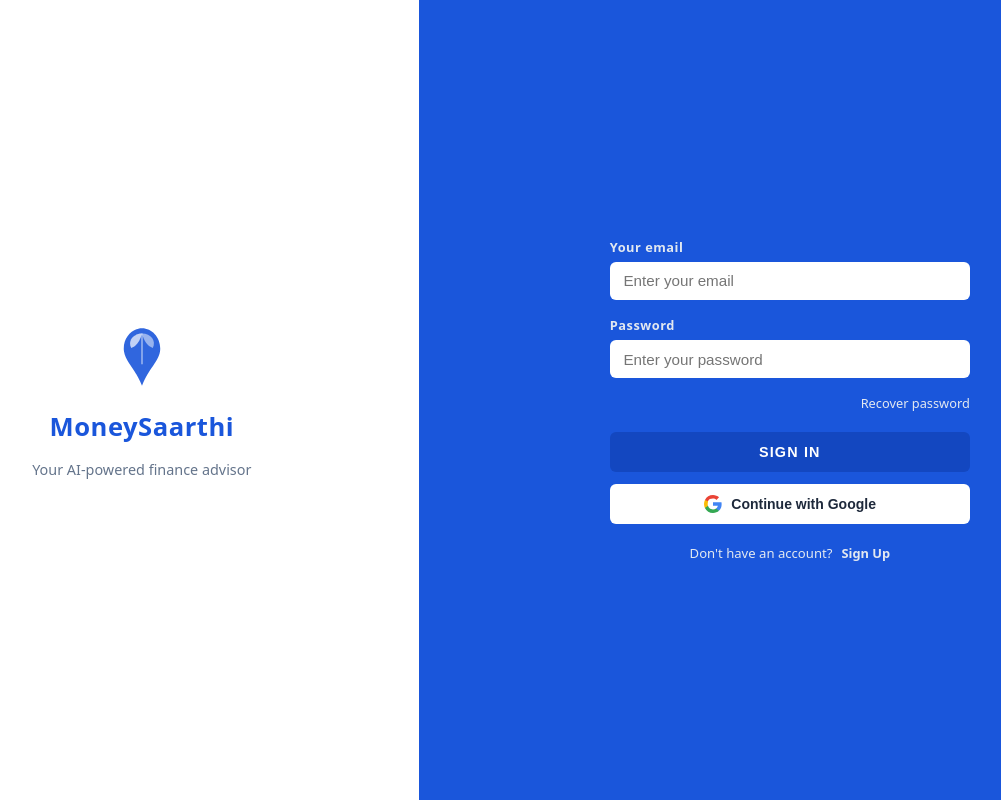
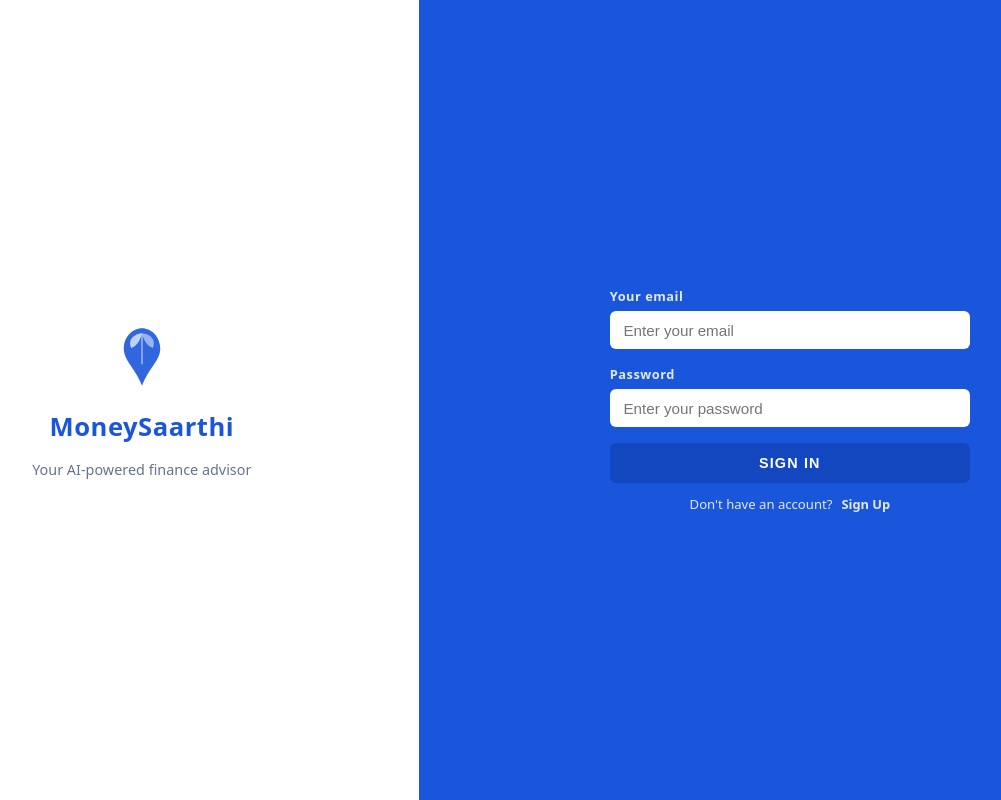
Before and after one commit to ravlya02/MoneySaarthi, a FastAPI app: page /login in a window 1280 px wide. Shown: the whole page, without its empty margins (119-1120 px from the left). Run offline with FastAPI, Linux system fonts and the light colour scheme; some libraries are stand-ins or nearby versions.

Commit message:
login page

```diff
--- a/app/static/app.css
+++ b/app/static/app.css
@@ -154,24 +154,6 @@ section { margin-block: 2rem; }
 .btn-primary:hover:not(:disabled) { background: #0f3ba8; }
 .btn-primary:disabled { opacity: .6; cursor: not-allowed; }
 
-.btn-google {
-  width: 100%;
-  padding: .7rem;
-  background: var(--white);
-  color: #1e293b;
-  border: none;
-  border-radius: 6px;
-  font-size: .875rem;
-  font-weight: 600;
-  cursor: pointer;
-  display: flex;
-  align-items: center;
-  justify-content: center;
-  gap: .6rem;
-  margin-bottom: 1.25rem;
-  transition: background .15s;
-}
-.btn-google:hover { background: #f1f5f9; }
 
 .toggle-line {
   text-align: center;
--- a/app/templates/login.html
+++ b/app/templates/login.html
@@ -32,23 +32,9 @@
           <input type="password" id="password" placeholder="Enter your password" autocomplete="current-password" required>
         </div>
 
-        <div class="form-links">
-          <a href="#" id="forgot-link" class="form-link">Recover password</a>
-        </div>
-
         <button type="submit" id="submit-btn" class="btn-primary">
           <span id="btn-label">SIGN IN</span>
           <span id="btn-spinner" hidden>...</span>
-        </button>
-
-        <button type="button" id="google-btn" class="btn-google">
-          <svg viewBox="0 0 18 18" width="18" height="18" aria-hidden="true">
-            <path fill="#4285F4" d="M17.64 9.2c0-.637-.057-1.251-.164-1.84H9v3.481h4.844c-.209 1.125-.843 2.078-1.796 2.716v2.259h2.908c1.702-1.567 2.684-3.875 2.684-6.615z"/>
-            <path fill="#34A853" d="M9 18c2.43 0 4.467-.806 5.956-2.184l-2.908-2.259c-.806.54-1.837.86-3.048.86-2.344 0-4.328-1.584-5.036-3.711H.957v2.332A8.997 8.997 0 0 0 9 18z"/>
-            <path fill="#FBBC05" d="M3.964 10.706A5.41 5.41 0 0 1 3.682 9c0-.593.102-1.17.282-1.706V4.962H.957A8.996 8.996 0 0 0 0 9c0 1.452.348 2.827.957 4.038l3.007-2.332z"/>
-            <path fill="#EA4335" d="M9 3.58c1.321 0 2.508.454 3.44 1.345l2.582-2.58C13.463.891 11.426 0 9 0A8.997 8.997 0 0 0 .957 4.962L3.964 6.294C4.672 4.169 6.656 3.58 9 3.58z"/>
-          </svg>
-          Continue with Google
         </button>
 
         <p class="toggle-line">
@@ -77,8 +63,6 @@
   const btnSpinner= document.getElementById("btn-spinner");
   const toggleLink= document.getElementById("toggle-link");
   const toggleText= document.getElementById("toggle-text");
-  const googleBtn = document.getElementById("google-btn");
-  const forgotLink= document.getElementById("forgot-link");
 
   function showError(msg) {
     errorEl.textContent = msg;
@@ -99,24 +83,12 @@
       btnLabel.textContent = "SIGN UP";
       toggleText.textContent = "Already have an account?";
       toggleLink.textContent = "Sign In";
-      forgotLink.style.visibility = "hidden";
     } else {
       mode = "signin";
       btnLabel.textContent = "SIGN IN";
       toggleText.textContent = "Don't have an account?";
       toggleLink.textContent = "Sign Up";
-      forgotLink.style.visibility = "visible";
     }
-  });
-
-  forgotLink.addEventListener("click", async (e) => {
-    e.preventDefault();
-    const email = emailEl.value.trim();
-    if (!email) { showError("Enter your email address first."); return; }
-    clearError();
-    const { error } = await _sb.auth.resetPasswordForEmail(email);
-    if (error) { showError(error.message); }
-    else { showError("Password reset email sent — check your inbox."); }
   });
 
   form.addEventListener("submit", async (e) => {
@@ -156,29 +128,5 @@
     window.location.href = "/dashboard";
   });
 
-  googleBtn.addEventListener("click", async () => {
-    clearError();
-    const { error } = await _sb.auth.signInWithOAuth({
-      provider: "google",
-      options: { redirectTo: window.location.origin + "/login" },
-    });
-    if (error) showError(error.message);
-  });
-
-  // After Google OAuth redirect, Supabase sets the session in the URL hash.
-  // Exchange it for a server cookie.
-  _sb.auth.onAuthStateChange(async (event, session) => {
-    if ((event === "SIGNED_IN" || event === "TOKEN_REFRESHED") && session) {
-      await fetch("/auth/session", {
-        method: "POST",
-        headers: { "Content-Type": "application/json" },
-        body: JSON.stringify({
-          access_token: session.access_token,
-          refresh_token: session.refresh_token,
-        }),
-      });
-      window.location.href = "/dashboard";
-    }
-  });
 </script>
 {% endblock %}
```
